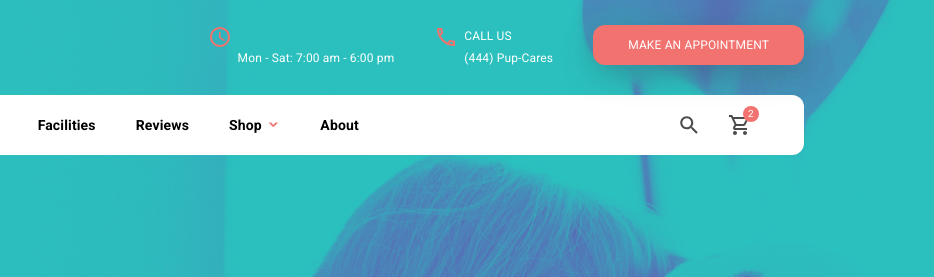
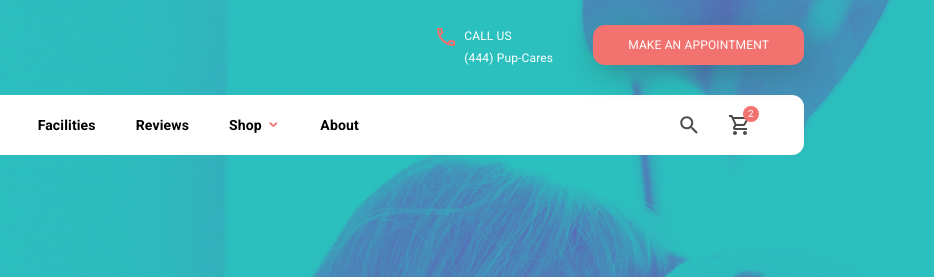
Before and after one commit to LisawebG/Test, a plain HTML site: page index.html in a window 1280 px wide. Shown: the top 277 px of the page, 346-1280 px from the left. Drawn offline with Linux system fonts and the light colour scheme; files whose address does not match are found by name.

Commit message:
удалили время в index.html

```diff
--- a/index.html
+++ b/index.html
@@ -17,9 +17,6 @@
                 </div>
                 <div class="grid__col grid__col_8">
                     <div class="header__info">
-                        <div class="header__info-item header__info-item_time">
-                            <span> <br>Mon - Sat: 7:00 am - 6:00 pm</span>
-                        </div>
                         <div class="header__info-item header__info-item_phone">
                             <span>CALL US<br>(444) Pup-Cares</span>
                         </div>
```
